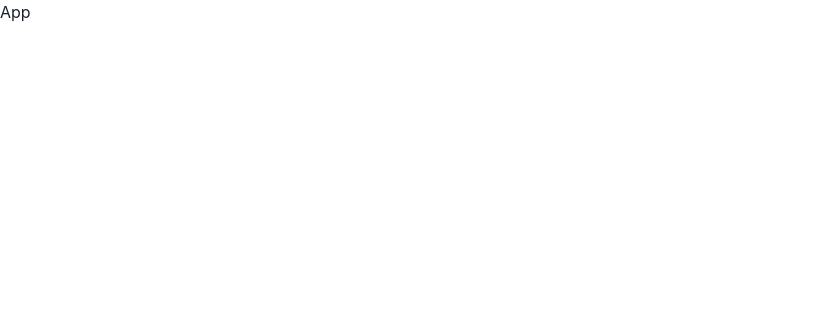
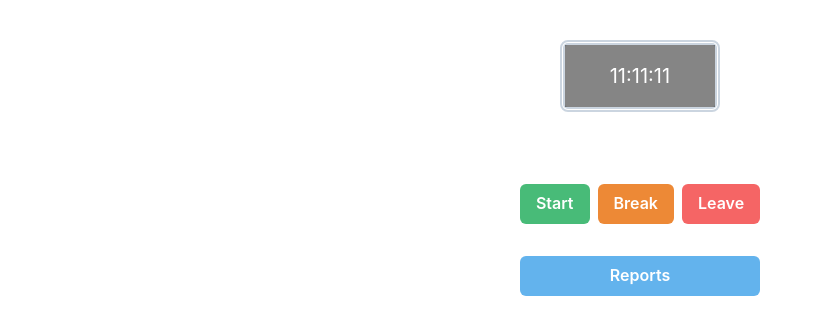
Before and after one commit to S-hub1996/Time-Track.Ext, a React (Create React App) app in the folder track-time-ext/: page / in a window 1280 px wide. Shown: the top 334 px of the page, without its empty margins (0-822 px from the left). Built offline with nearby package versions, Linux system fonts and the light colour scheme.

Commit message:
Ui and reports router

```diff
--- a/track-time-ext/package.json
+++ b/track-time-ext/package.json
@@ -12,6 +12,7 @@
     "framer-motion": "^7.2.1",
     "react": "^18.2.0",
     "react-dom": "^18.2.0",
+    "react-router-dom": "^6.3.0",
     "react-scripts": "5.0.1",
     "recharts": "^2.1.13",
     "web-vitals": "^2.1.4"
--- a/track-time-ext/src/App.js
+++ b/track-time-ext/src/App.js
@@ -1,8 +1,18 @@
-
+import Timer from "./Timer/Timer";
+import {
+  Routes,
+  Route,
+} from "react-router-dom";
+import Reports from "./Reports";
 function App() {
   return (
-    <div className="App">
-App
+    <div>
+      <Routes>
+        <Route path={'/'} element={<Timer/>}/>
+        <Route path={'/reports'} element={<Reports/>}/>
+
+
+      </Routes>
     </div>
   );
 }
--- /dev/null
+++ b/track-time-ext/src/Reports.jsx
@@ -0,0 +1,9 @@
+import React from 'react'
+
+const Reports = () => {
+  return (
+    <div>Reports</div>
+  )
+}
+
+export default Reports
--- /dev/null
+++ b/track-time-ext/src/Timer/Timer.jsx
@@ -0,0 +1,30 @@
+import { Box, Button, Center, Flex, Stack, Text } from '@chakra-ui/react'
+import React from 'react'
+import {
+Link
+  } from "react-router-dom";
+const Timer = () => {
+  return (
+    <Center>
+        <Stack gap={8}>
+
+        <Box m={10} w={40}  border={'5px double '} borderColor={'gray.300'} rounded={8}>
+            <Text p={4} textAlign={'center'} fontSize={20} bg={'blackAlpha.600'} color={'white'}>
+
+            11:11:11
+            </Text>
+        </Box>
+        <Flex gap={2}>
+            <Button bg={'green.400'} color={'white'}>Start</Button>
+            <Button bg={'orange.400'} color={'white'}>Break</Button>
+            <Button bg={'red.400'} color={'white'}>Leave</Button>
+        </Flex>
+        <Link to={'/reports'}>
+<Button w={'100%'} bg={'blue.300'} color={'white'}>Reports</Button>
+        </Link>
+        </Stack>
+    </Center>
+  )
+}
+
+export default Timer
--- a/track-time-ext/src/index.js
+++ b/track-time-ext/src/index.js
@@ -4,12 +4,15 @@ import ReactDOM from 'react-dom/client';
 import App from './App';
 import reportWebVitals from './reportWebVitals';
 import { ChakraProvider } from '@chakra-ui/react'
+import { BrowserRouter } from 'react-router-dom';
 
 const root = ReactDOM.createRoot(document.getElementById('root'));
 root.render(
+    <BrowserRouter>
   <ChakraProvider>
     <App />
   </ChakraProvider>
+    </BrowserRouter>
 
 );
 
```
Also changed, not shown: 1 other file (tests, documents, lock files or other folders).
